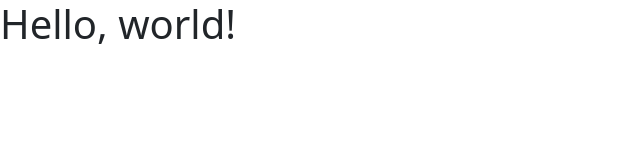
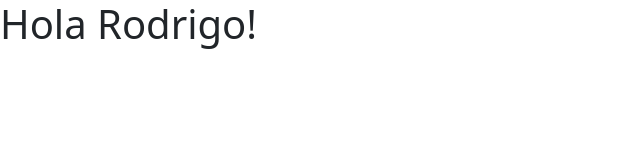
Before and after one commit to Roteiza/test, a plain HTML site: page index.html in a window 1280 px wide. Shown: the whole page, without its empty margins (0-640 px from the left). Drawn offline with nearby package versions, Linux system fonts and the light colour scheme.

Commit message:
Segundo commit

```diff
--- a/index.html
+++ b/index.html
@@ -11,7 +11,7 @@
     <title>Hello, world!</title>
   </head>
   <body>
-    <h1>Hello, world!</h1>
+    <h1>Hola Rodrigo!</h1>
 
     <!-- Optional JavaScript; choose one of the two! -->
 
```
